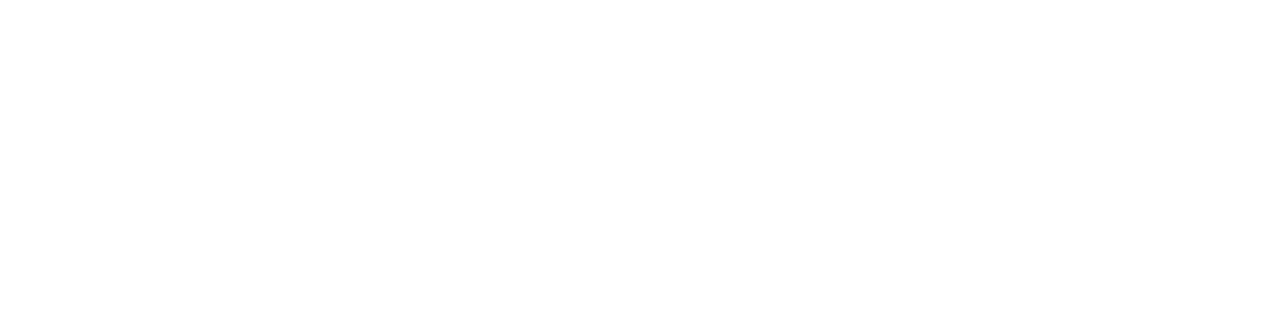
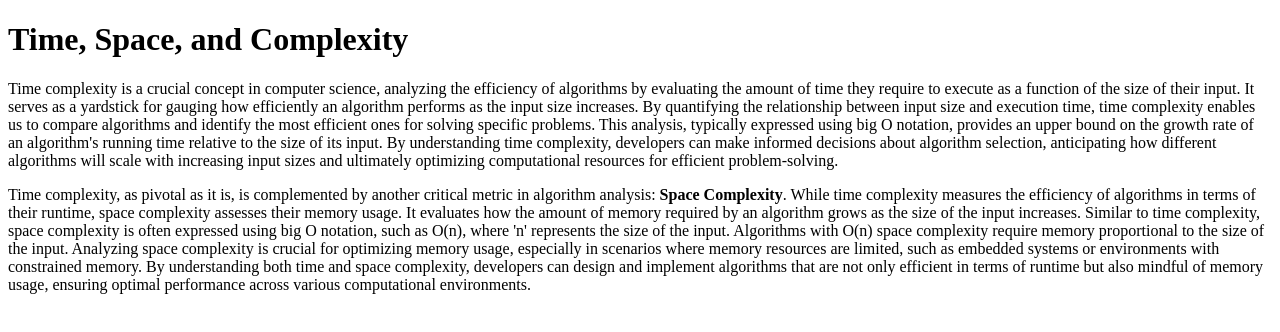
Before and after one commit to acciojob/time-and-space-complexity-sahith-akula, a website: page main.html in a window 1280 px wide. Drawn offline with Linux system fonts and the light colour scheme.

Commit message:
created a submission

```diff
--- a/main.html
+++ b/main.html
@@ -10,7 +10,11 @@
 	<!-- the entire body must be written by student -->
     <script type="text/javascript" src="./script.js">
 </script>
-
+<div>
+	<h1>Time, Space, and Complexity</h1>
+	<p>Time complexity is a crucial concept in computer science, analyzing the efficiency of algorithms by evaluating the amount of time they require to execute as a function of the size of their input. It serves as a yardstick for gauging how efficiently an algorithm performs as the input size increases. By quantifying the relationship between input size and execution time, time complexity enables us to compare algorithms and identify the most efficient ones for solving specific problems. This analysis, typically expressed using big O notation, provides an upper bound on the growth rate of an algorithm's running time relative to the size of its input. By understanding time complexity, developers can make informed decisions about algorithm selection, anticipating how different algorithms will scale with increasing input sizes and ultimately optimizing computational resources for efficient problem-solving.</p>
+	<p>Time complexity, as pivotal as it is, is complemented by another critical metric in algorithm analysis: <b>Space Complexity</b>. While time complexity measures the efficiency of algorithms in terms of their runtime, space complexity assesses their memory usage. It evaluates how the amount of memory required by an algorithm grows as the size of the input increases. Similar to time complexity, space complexity is often expressed using big O notation, such as O(n), where 'n' represents the size of the input. Algorithms with O(n) space complexity require memory proportional to the size of the input. Analyzing space complexity is crucial for optimizing memory usage, especially in scenarios where memory resources are limited, such as embedded systems or environments with constrained memory. By understanding both time and space complexity, developers can design and implement algorithms that are not only efficient in terms of runtime but also mindful of memory usage, ensuring optimal performance across various computational environments.</p>
+</div>
 </body>
 
 </html>
```
